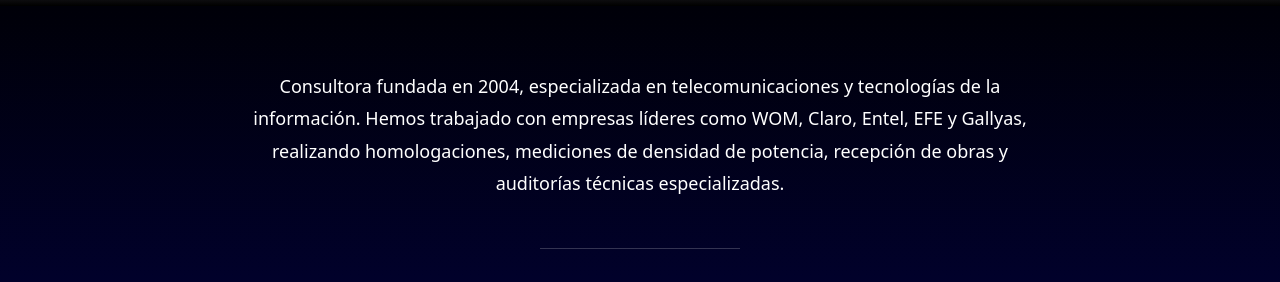
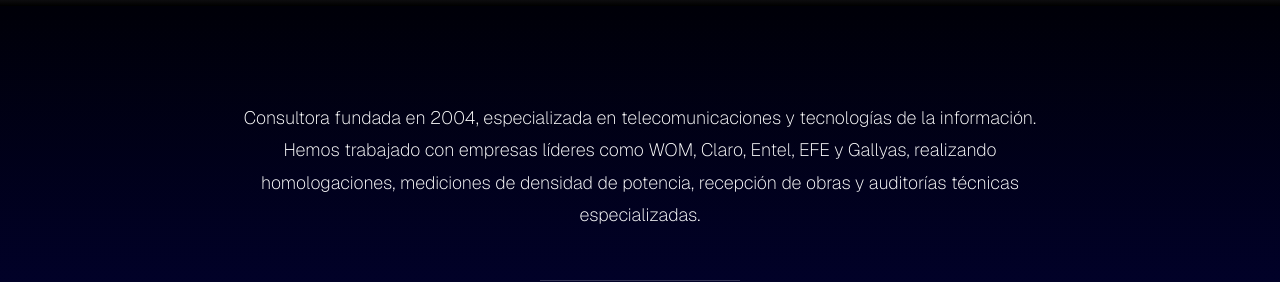
Before and after one commit to ingeaudit-coder/ingeaudit-website, a Next.js app: page /nosotros in a window 1280 px wide. Shown: the part 394-676 px from the top of the page. Built offline with nearby package versions, Linux system fonts and the light colour scheme; grey boxes are pictures that could not be loaded.

Commit message:
Se mejoraron los margenes y bordes

```diff
--- a/src/components/sections/About/About.module.css
+++ b/src/components/sections/About/About.module.css
@@ -1,5 +1,5 @@
 .section {
-  padding: 4rem 2rem;
+  padding: 6rem 2rem;
   background-image: linear-gradient(to bottom, #000008 0%, #01012b 40%, #09001b 100%);
   color: #fff;
 }
@@ -16,10 +16,11 @@
 }
 
 .description {
+  font-family: var(--font-geist-sans);
   font-size: 1.125rem;
   line-height: 1.8;
   color: #fff;
-  font-weight: 400;
+  font-weight: 200;
   max-width: 800px;
   margin: 0 auto;
 }
@@ -33,6 +34,7 @@
 
 /* Mission & Vision Cards */
 .pillarsContainer {
+  font-family: var(--font-geist-sans);
   display: grid;
   grid-template-columns: repeat(2, 1fr);
   gap: 2rem;
```
